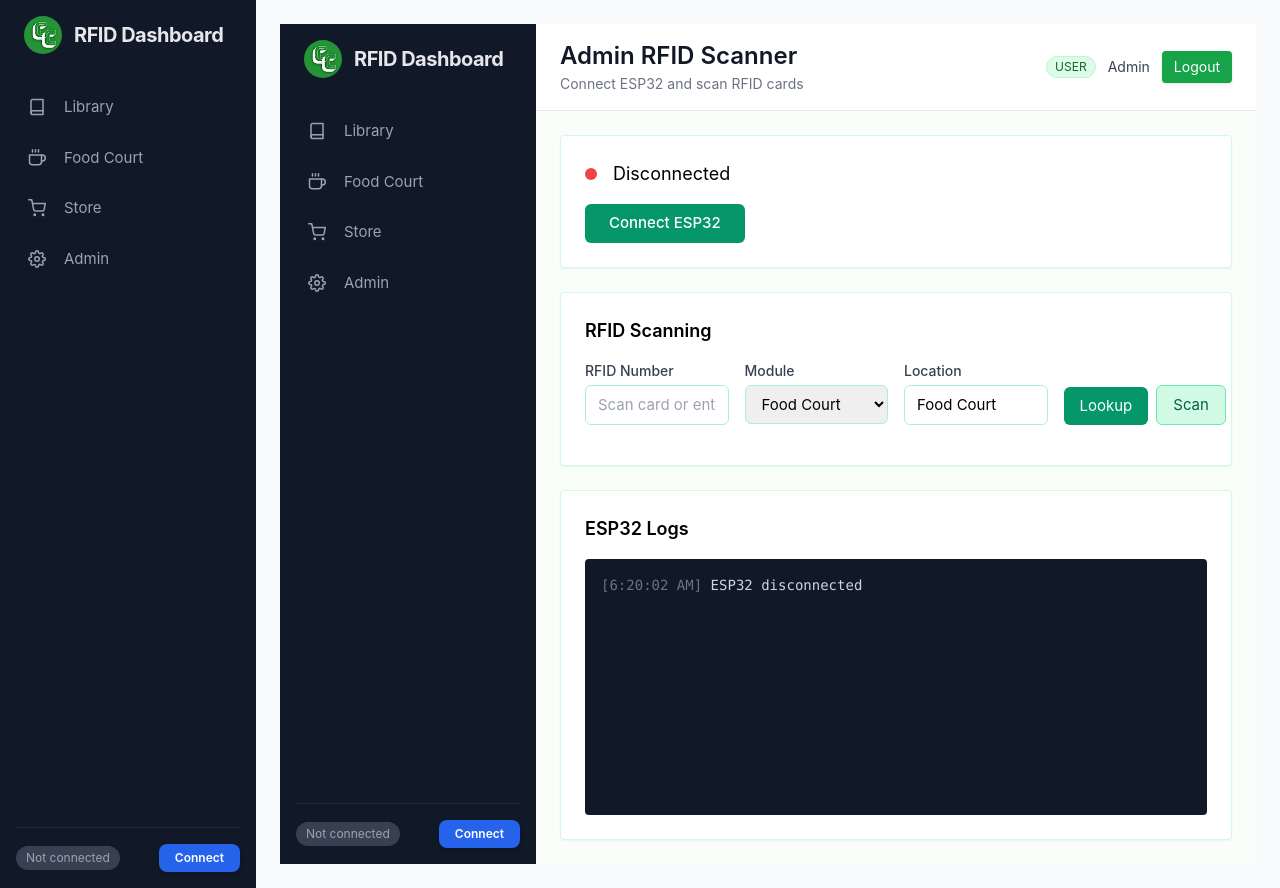
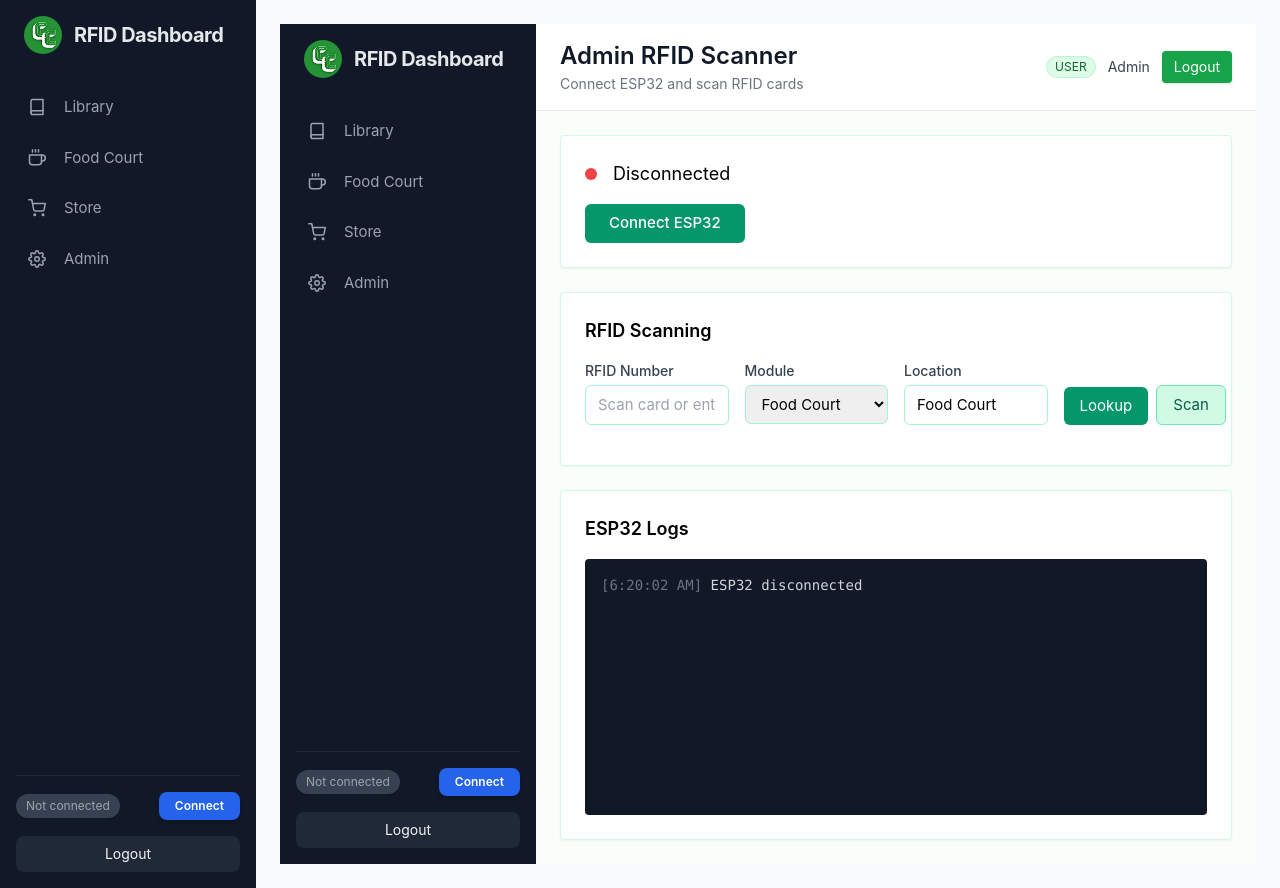
Before and after one commit to MohanPrasathSece/RFIDWallet, a React (Vite) app in the folder client/: page /admin/rfid-scanner in a window 1280 px wide. Built offline with nearby package versions, Linux system fonts and the light colour scheme; no server answers.

Commit message:
logout button added for admin

```diff
--- a/client/src/shared/Sidebar.jsx
+++ b/client/src/shared/Sidebar.jsx
@@ -1,9 +1,10 @@
-import { Link, useLocation } from 'react-router-dom';
+import { Link, useLocation, useNavigate } from 'react-router-dom';
 import { useEffect, useRef, useState } from 'react';
 import { io } from 'socket.io-client';
 import { FiBook, FiCoffee, FiShoppingCart, FiSettings } from 'react-icons/fi';
 import { api } from './api.js';
 import BrandLogo from '../components/BrandLogo.jsx';
+import { useAuth } from './AuthContext.jsx';
 
 const links = [
   { to: '/library', label: 'Library', icon: <FiBook size={18} /> },
@@ -14,6 +15,8 @@ const links = [
 
 export default function Sidebar() {
   const { pathname } = useLocation();
+  const navigate = useNavigate();
+  const { logout } = useAuth() || {};
   const [serialConnected, setSerialConnected] = useState(false);
   const [serialStatus, setSerialStatus] = useState('Not connected');
   const [serialPort, setSerialPort] = useState(null);
@@ -230,6 +233,11 @@ export default function Sidebar() {
               </button>
             )}
           </div>
+          <button
+            onClick={() => { try { logout?.(); } catch {} navigate('/login'); }}
+            className="mt-4 w-full px-3 py-2 text-sm bg-gray-800 hover:bg-gray-700 text-gray-100 rounded-lg">
+            Logout
+          </button>
         </div>
       )}
     </aside>
```
